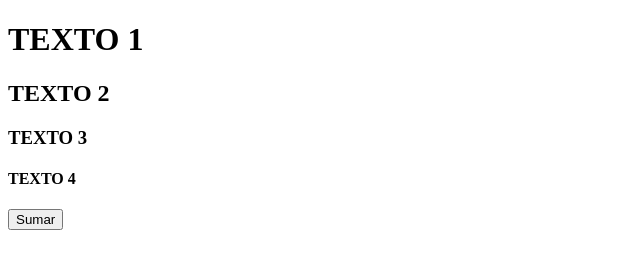
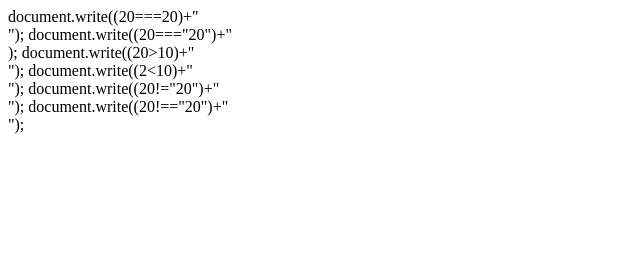
Before and after one commit to adrrm/semana6.github.io, a plain HTML site: page index.html in a window 1280 px wide. Shown: the whole page, without its empty margins (0-640 px from the left). Drawn offline with Linux system fonts and the light colour scheme.

Commit message:
Update index.html

```diff
--- a/index.html
+++ b/index.html
@@ -6,17 +6,16 @@
     <title>Document</title>
 </head>
 <body>
-    <div id="resultado"></div>
-    <h1>TEXTO 1</h1>
-    <h2>TEXTO 2</h2>
-    <h3 onclick="javascript: sumar(60,30);">TEXTO 3</h3>
-    <h4>TEXTO 4</h4>
-    <button onclick="javascript: sumar(20,30);">Sumar</button>
-    <script>
-        function sumar(valor1, valor2){
-            var resultado=valor1+valor2;
-            document.getElementById("resultado").innerHTML="Resultado de la suma:"+resultado;
-        }
-    </script>
+    document.write((20===20)+"<br>");
+
+    document.write((20==="20")+"<br>);
+
+    document.write((20>10)+"<br>");
+
+    document.write((2<10)+"<br>");
+
+    document.write((20!="20")+"<br>");
+
+    document.write((20!=="20")+"<br>");
 </body>
 </html>
```
